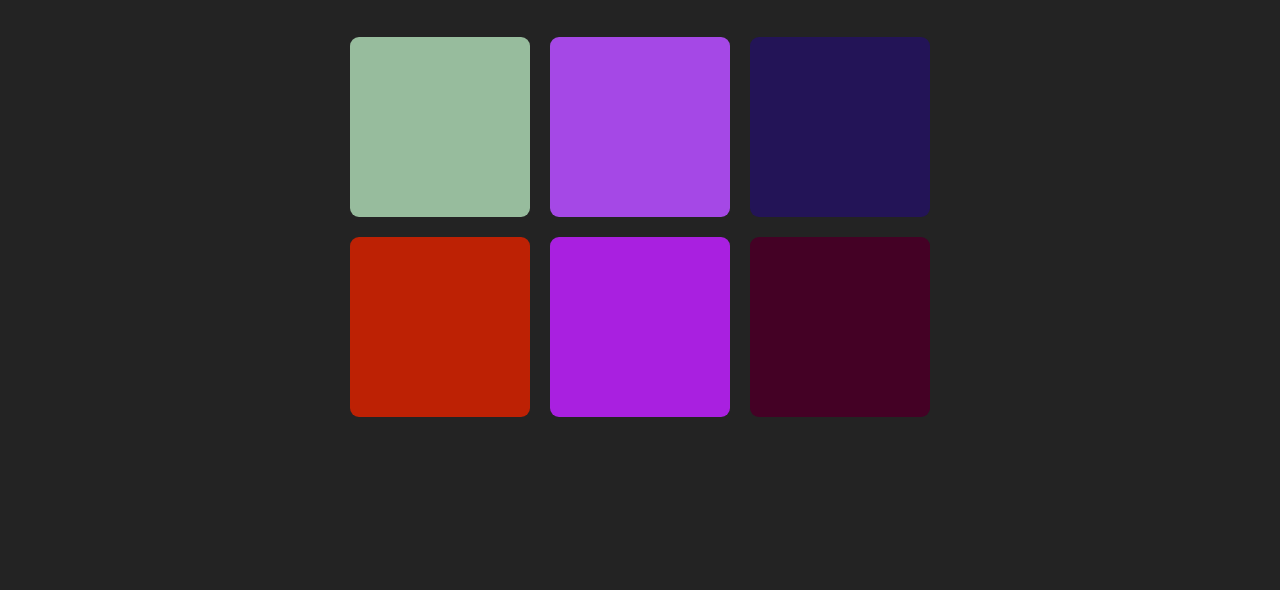
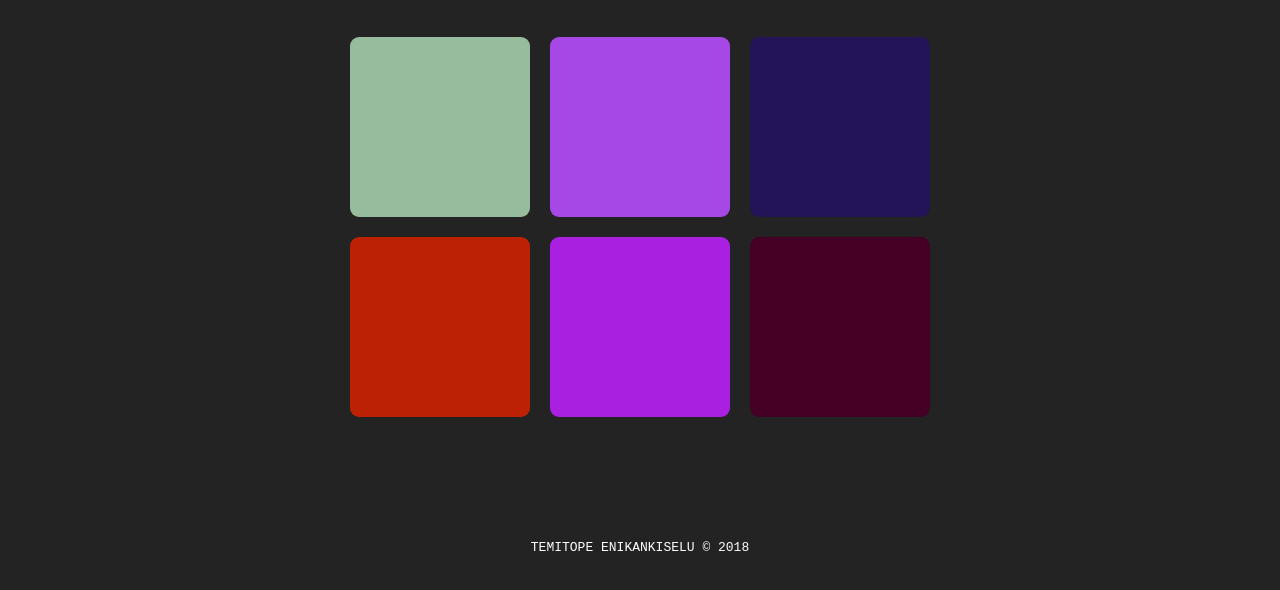
Before and after one commit to teymitee1/coloGame, a plain HTML site: page index.html in a window 1280 px wide. Shown: the part 172-762 px from the top of the page. Drawn offline with Linux system fonts and the light colour scheme.

Commit message:
did a little tweaks on stylesheet|added footer

```diff
--- a/css/colorGame.css
+++ b/css/colorGame.css
@@ -41,12 +41,15 @@ h1 {
     text-align: center;
     background: aliceblue;
     height: 30px;
+    display: flex;
+    justify-content: center;
 }
 
 #container {
     margin: 30px auto;
     max-width: 600px;
 }
+
 
 #displayMsg {
     width: 15%;
@@ -78,3 +81,13 @@ button:hover {
     background: steelblue;
     color: aliceblue;
 }
+
+.footer {
+    text-align: center;
+    clear: both;
+    padding: 100px  0 0 0;
+}
+
+.footer p {
+    color: white;
+}
--- a/index.html
+++ b/index.html
@@ -28,6 +28,9 @@
         <div class="square"></div>
         <div class="square"></div>
     </div>
+    <div class="footer">
+        <p>Temitope Enikankiselu &copy; 2018</p>
+    </div>
     <script src="javascript/colorGame.js"></script>
 </body>
 </html>
```
